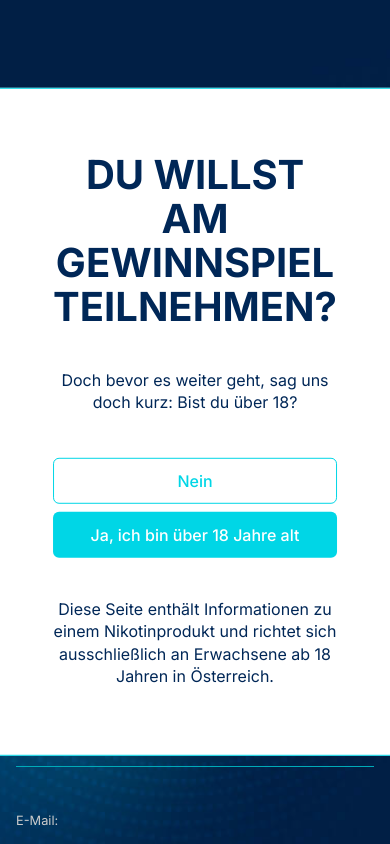
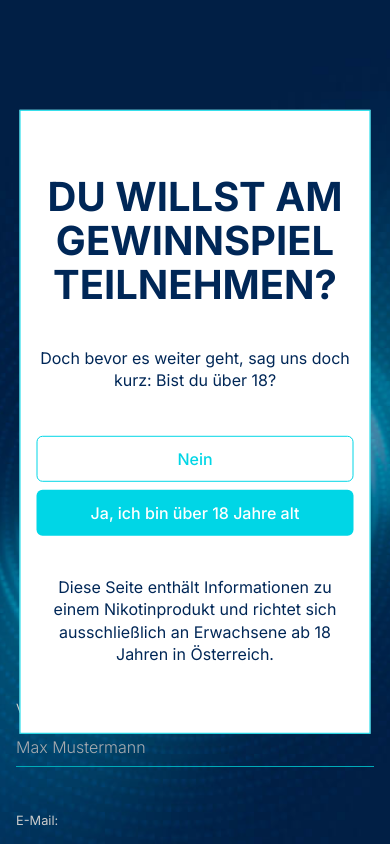
Before and after one commit to mcmiro/luckystrike-bbdo, a Next.js app: page / in a window 390 px wide. Shown: the top 844 px of the page. Built offline with nearby package versions, Linux system fonts and the light colour scheme.

Commit message:
fix: modal mobile layout fixed

```diff
--- a/components/ui/confirm-modal.tsx
+++ b/components/ui/confirm-modal.tsx
@@ -11,12 +11,12 @@ interface ConfirmModalProps {
 const ConfirmModal = ({ open, onConfirm, onAbort }: ConfirmModalProps) => {
   return (
     <Dialog open={open}>
-      <DialogContent className="px-[96px]">
+      <DialogContent className="px-[16px] w-[90%]">
         <Typography
           variant="h2"
           align="center"
           weight="bold"
-          className="uppercase text-secondary pt-[40px]"
+          className="uppercase text-secondary pt-[40px] mx-auto max-w-[376px]"
         >
           Du willst am Gewinnspiel teilnehmen?
         </Typography>
@@ -45,7 +45,7 @@ const ConfirmModal = ({ open, onConfirm, onAbort }: ConfirmModalProps) => {
         <Typography
           variant="md"
           align="center"
-          className="text-secondary pt-[24px] pb-[44px]"
+          className="text-secondary pt-[24px] pb-[44px] mx-auto max-w-[576px]"
         >
           Diese Seite enthält Informationen zu einem Nikotinprodukt und richtet
           sich ausschließlich an Erwachsene ab 18 Jahren in Österreich.
--- a/components/ui/dialog.tsx
+++ b/components/ui/dialog.tsx
@@ -21,7 +21,7 @@ const DialogOverlay = React.forwardRef<
   <DialogPrimitive.Overlay
     ref={ref}
     className={cn(
-      'fixed inset-0 z-50 bg-black/20  data-[state=open]:animate-in data-[state=closed]:animate-out data-[state=closed]:fade-out-0 data-[state=open]:fade-in-0',
+      'fixed inset-0 z-50 bg-black/20 data-[state=open]:animate-in data-[state=closed]:animate-out data-[state=closed]:fade-out-0 data-[state=open]:fade-in-0',
       className
     )}
     {...props}
@@ -38,7 +38,7 @@ const DialogContent = React.forwardRef<
     <DialogPrimitive.Content
       ref={ref}
       className={cn(
-        'fixed left-[50%] top-[50%] z-50 grid w-90% lg:max-w-[928px] translate-x-[-50%] translate-y-[-50%] gap-4 border border-primary bg-white p-6 duration-200 data-[state=open]:animate-in data-[state=closed]:animate-out data-[state=closed]:fade-out-0 data-[state=open]:fade-in-0 data-[state=closed]:zoom-out-95 data-[state=open]:zoom-in-95 data-[state=closed]:slide-out-to-left-1/2 data-[state=closed]:slide-out-to-top-[48%] data-[state=open]:slide-in-from-left-1/2 data-[state=open]:slide-in-from-top-[48%]',
+        'fixed left-[50%] top-[50%] z-50 grid w-full lg:max-w-[928px] translate-x-[-50%] translate-y-[-50%] gap-4 border border-primary bg-white p-6 duration-200 data-[state=open]:animate-in data-[state=closed]:animate-out data-[state=closed]:fade-out-0 data-[state=open]:fade-in-0 data-[state=closed]:zoom-out-95 data-[state=open]:zoom-in-95 data-[state=closed]:slide-out-to-left-1/2 data-[state=closed]:slide-out-to-top-[48%] data-[state=open]:slide-in-from-left-1/2 data-[state=open]:slide-in-from-top-[48%]',
         className
       )}
       {...props}
```
